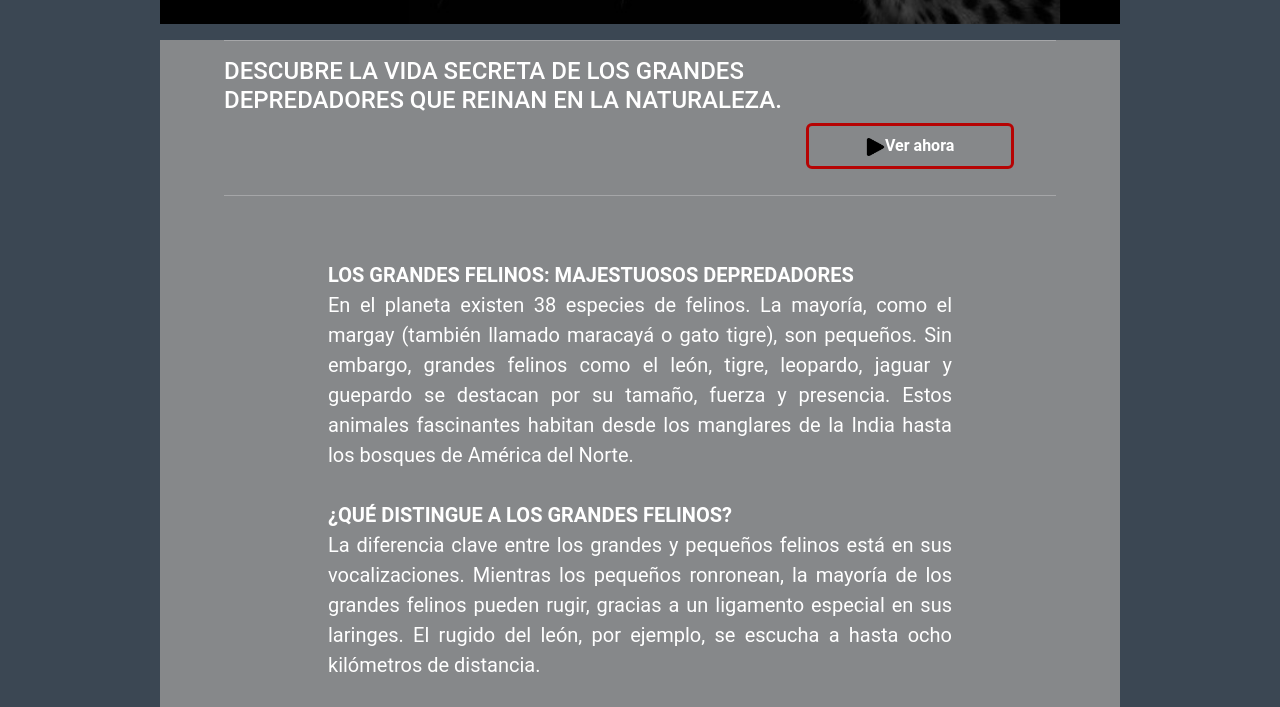
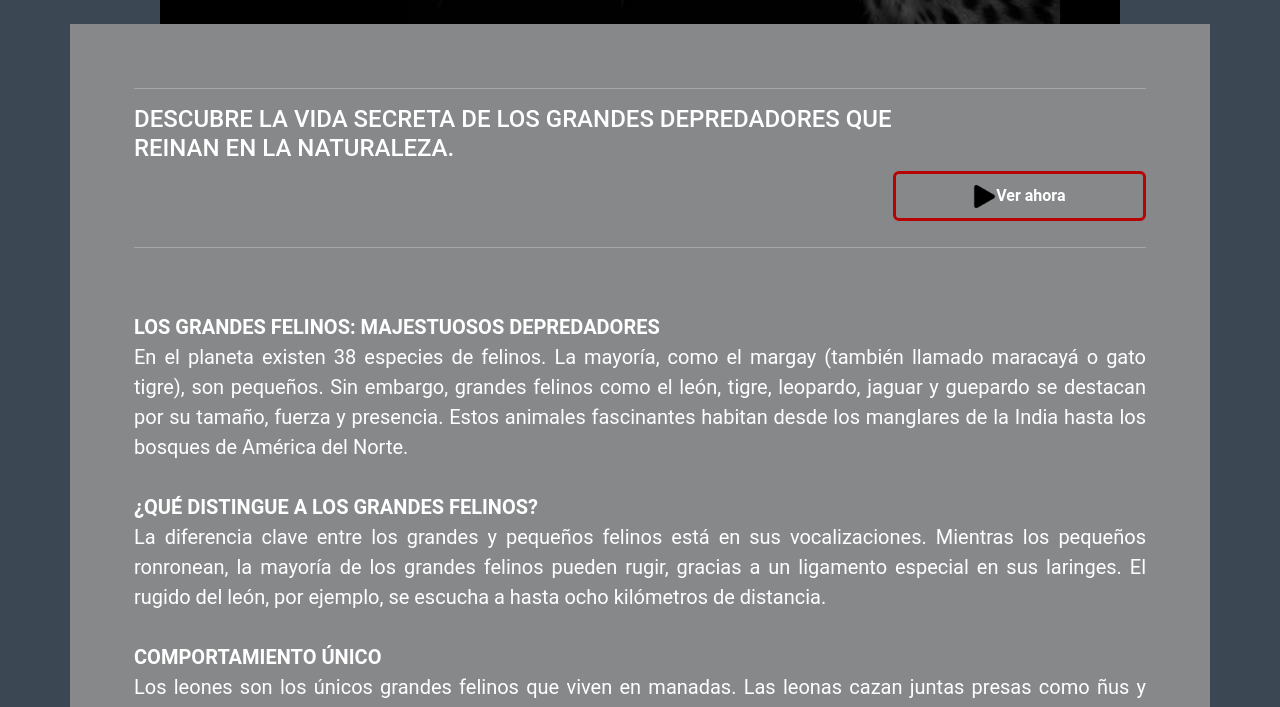
Before and after one commit to nasar0/Documental-de-felinos, a plain HTML site: page index.html in a window 1280 px wide. Shown: the part 653-1360 px from the top of the page. Drawn offline with nearby package versions, Linux system fonts and the light colour scheme.

Commit message:
2025-01-22

```diff
--- a/index.html
+++ b/index.html
@@ -48,20 +48,18 @@
             <div class="row">
                 <div class="col-12"><h1 class="text-center text-uppercase titleh1">Grandes felinos: Los reyes del Reino Animal</h1></div>
             </div>
+        </section>
+        <section class="m-auto container pt-5" id="documental">
+            <hr>
+            <div class="row">
+                <div class="col-12"><h2 class="text-uppercase fs-4 w-75">Descubre la vida secreta de los grandes depredadores que reinan en la
+                    naturaleza.</h2></div>
+                <div class="col-12  d-flex justify-content-end"><a href="" class="btn btn-outline-danger w-25"><img src="img/inicio/play.png" alt="">Ver ahora</a></div>
 
-        </section>
-        <section class="w-75 m-auto container " id="documental">
-            <hr>
-            <div>
-                <h2 class="text-uppercase fs-4 w-75">Descubre la vida secreta de los grandes depredadores que reinan en la
-                    naturaleza.</h2>
-                <a href="" class="btn btn-outline-danger w-25"><img src="img/inicio/play.png" alt="">Ver ahora</a>
             </div>
-
             <hr class="pb-5">
-
-            <div>
-                <p class="w-75 m-auto ">
+            <div class="row pb-3">
+                <div class="col-12"><p class=" m-auto ">
                     <span class="text-uppercase ">Los grandes felinos: majestuosos depredadores</span><br>
                     En el planeta existen 38 especies de felinos. La mayoría, como el margay (también llamado maracayá o gato tigre), son pequeños.
                     Sin embargo, grandes felinos como el león, tigre, leopardo, jaguar y guepardo se destacan por su tamaño, fuerza y presencia.
@@ -81,10 +79,7 @@
                     Sin embargo, está en peligro de extinción debido a la caza furtiva y la pérdida de hábitat.
                     Como depredadores clave, el bienestar de los grandes felinos está directamente ligado a la salud de sus ecosistemas.
                     Protegerlos es proteger la biodiversidad del planeta.<br><br>
-                </p>
-
-
-
+                </p></div>
             </div>
         </section>
         <section class="w-75 m-auto container  pb-5" id="card">
@@ -179,14 +174,11 @@
                 </div>
             </div>
 
-
-
             </div>
         </section>
-        <section class="w-75 m-auto container container mt-5">
+        <section class="w-75 m-auto container container mt-5 pt-5">
             <h2 class="text-center text-uppercase fw-bold title">Documentales Que Te Podrian Interesar</h2>
             <div class="row d-flex justify-content-between">
-
 
                 <div class="col-xxl-3 col-md-6 d-sm-flex justify-content-center pb-5">
                     <div class="card h-100">
```
